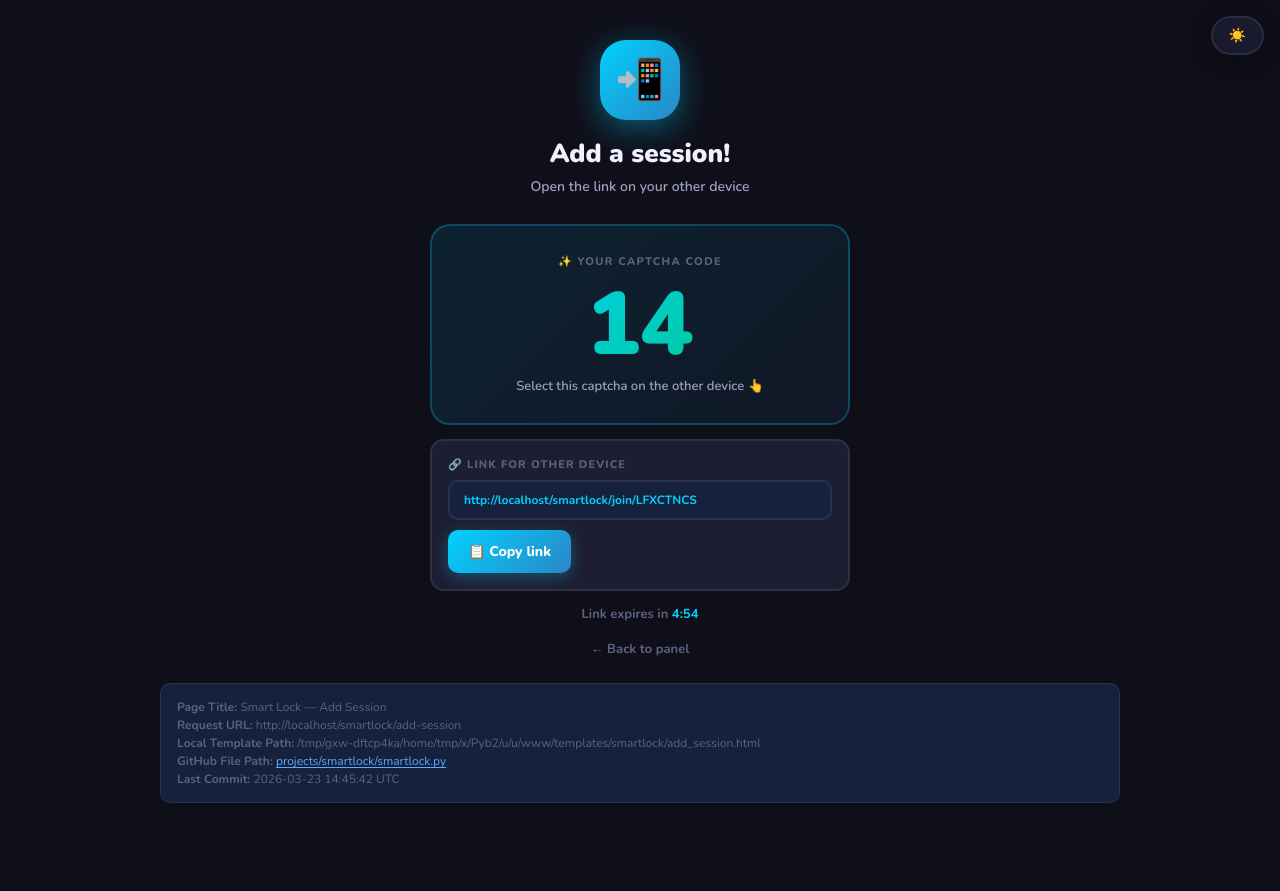
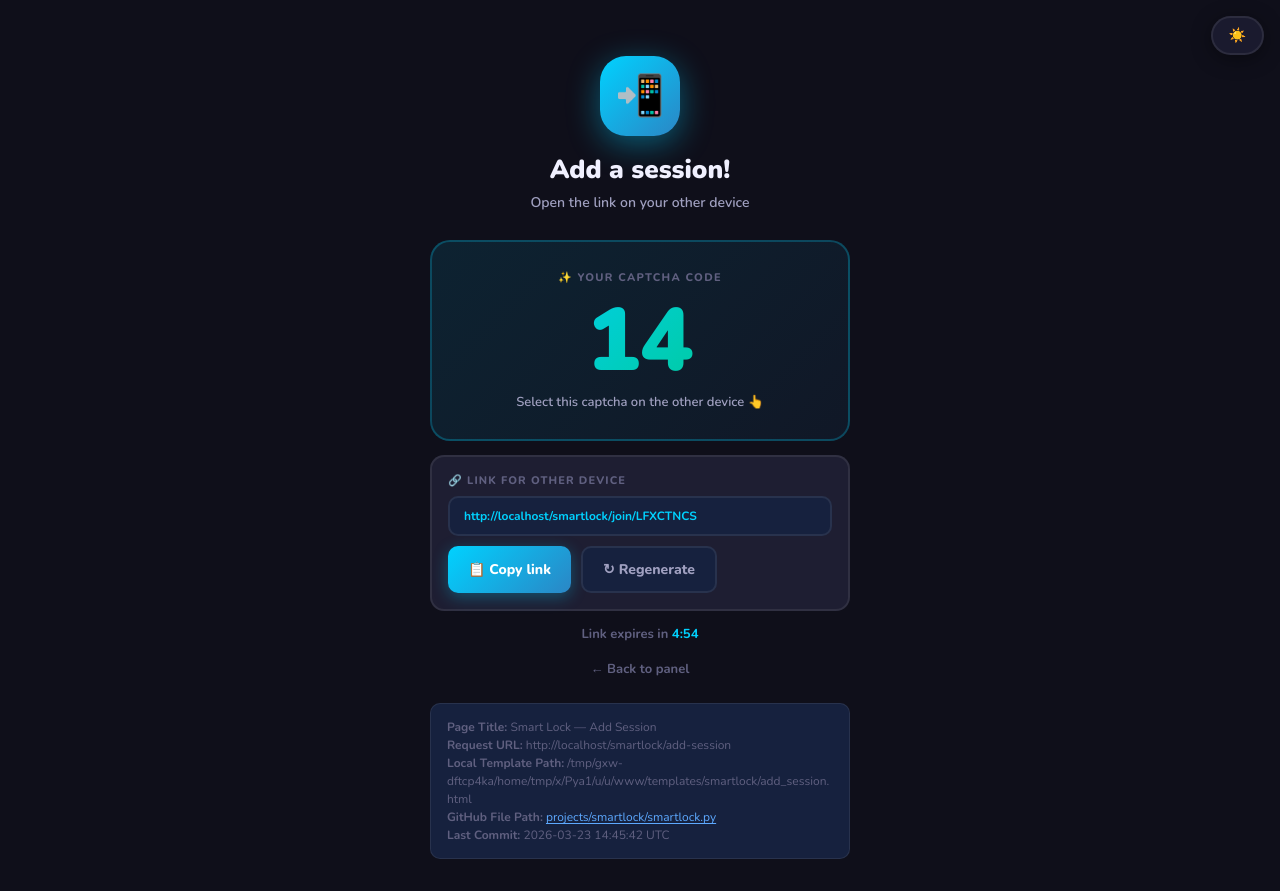
Before and after one commit to friedutch/website, a Flask app: page /smartlock/add-session in a window 1280 px wide. Before the commit the page ends 803 px from the top, so only its background shows below. Run offline with Flask 3, Linux system fonts and the light colour scheme; the visitor is signed in with stand-in values (Sample User, id 1); data comes from the database, SQL or seed files in the repository; some libraries are stand-ins or nearby versions.

Commit message:
Improve smart lock compact pages and join handling

```diff
--- a/projects/smartlock/smartlock.py
+++ b/projects/smartlock/smartlock.py
@@ -544,6 +544,9 @@ def init_smartlock(app):
 
     @app.route("/smartlock/join/<token>")
     def smartlock_join(token):
+        if is_admin():
+            session["smartlock_admin_message"] = "This device already has an active session. Use another device or regenerate the link."
+            return redirect(url_for("smartlock_admin"))
         db = sqlite3.connect(DB_PATH)
         db.row_factory = sqlite3.Row
         row = db.execute("SELECT * FROM join_tokens WHERE token = ?", (token,)).fetchone()
@@ -570,6 +573,9 @@ def init_smartlock(app):
 
     @app.route("/smartlock/join-captcha", methods=["POST"])
     def smartlock_join_captcha():
+        if is_admin():
+            session["smartlock_admin_message"] = "This device already has an active session. Use another device or regenerate the link."
+            return redirect(url_for("smartlock_admin"))
         token = request.form.get("token")
         chosen = request.form.get("captcha_code")
         db = sqlite3.connect(DB_PATH)
@@ -762,10 +768,11 @@ def init_smartlock(app):
         sessions = get_active_sessions()
         current_token = session.get("session_token", "")
         current_remaining = next((s["remaining"] for s in sessions if s["session_token"] == current_token), 0)
+        panel_message = pop_ui_message("smartlock_admin_message")
         return render_page("smartlock/admin_panel.html", page_name="Smart Lock — Control Room", users=users, admin_email=admin_email,
                                       pending=pending, cooldown_remaining=email_cd,
                                       logs=logs, sessions=sessions, current_token=current_token,
-                                      current_remaining=current_remaining)
+                                      current_remaining=current_remaining, panel_message=panel_message)
 
     @app.route("/smartlock/users/add", methods=["POST"])
     def smartlock_add_user():
--- a/static/css/pages/smartlock/add_session.css
+++ b/static/css/pages/smartlock/add_session.css
@@ -3,12 +3,13 @@ body {
   flex-direction: column;
   align-items: center;
   min-height: 100vh;
-  padding: 40px 24px;
+  justify-content: flex-start;
+  padding: 56px 24px 32px;
 }
 .wrap {
   width: 100%;
   max-width: 420px;
-  margin: auto 0 0;
+  margin: 0;
   animation: rise 0.5s cubic-bezier(0.16,1,0.3,1) both;
 }
 @keyframes rise{from{opacity:0;transform:translateY(20px);}to{opacity:1;transform:translateY(0);}}
@@ -34,8 +35,9 @@ body {
   overflow-wrap: anywhere;
   margin-bottom: 10px;
 }
+.url-actions { display:flex; gap:10px; flex-wrap:wrap; }
 .cd-note { text-align:center;font-size:13px;font-weight:700;color:var(--text3);margin-bottom:14px; }
 .cd-note span { color:var(--cyan); }
 .back-link { text-align:center; }
 .back-link a { font-size:13px;font-weight:700;color:var(--text3); }
-.debug-footer { width: 100%; margin-top: 24px; }
+.debug-footer { width: min(100%, 420px); margin-top: 24px; }
--- a/static/css/pages/smartlock/admin_panel.css
+++ b/static/css/pages/smartlock/admin_panel.css
@@ -61,6 +61,7 @@ body {
 .top-icon-btn { width:36px;height:36px;border-radius:10px;border:2px solid var(--border);background:var(--surface2);display:flex;align-items:center;justify-content:center;font-size:16px;cursor:pointer;font-family:'Nunito',sans-serif;font-weight:800;color:var(--text2);transition:all 0.2s;text-decoration:none; }
 .top-icon-btn:hover { border-color:var(--pink); transform:translateY(-1px); }
 h1 { font-size:42px; font-weight:900; margin-bottom:8px; letter-spacing:-0.03em; }
+.panel-message { margin-bottom: 18px; text-align: left; }
 .panel-stack { position: relative; }
 .panel-section { display: none; }
 .panel-section.active { display: block; }
--- a/templates/smartlock/add_session.html
+++ b/templates/smartlock/add_session.html
@@ -24,7 +24,10 @@
   <div class="url-card">
     <div class="url-label">🔗 Link for other device</div>
     <div class="url-box">{{ join_url }}</div>
-    <button class="sm-btn sm-cyan copy-join-url-btn" type="button" data-copy-text="{{ join_url }}">📋 Copy link</button>
+    <div class="url-actions">
+      <button class="sm-btn sm-cyan copy-join-url-btn" type="button" data-copy-text="{{ join_url }}">📋 Copy link</button>
+      <a class="sm-btn sm-ghost" href="/smartlock/add-session">↻ Regenerate</a>
+    </div>
   </div>
   <p class="cd-note">Link expires in <span id="exp-timer" data-remaining="300">5:00</span></p>
   <div class="back-link"><a href="/smartlock/admin">← Back to panel</a></div>
--- a/templates/smartlock/admin_panel.html
+++ b/templates/smartlock/admin_panel.html
@@ -34,6 +34,7 @@
 </div>
 
 <h1>⚙️ Control Room</h1>
+{% if panel_message %}<p class="msg-err panel-message">{{ panel_message }}</p>{% endif %}
 
 <div class="panel-stack">
 <div class="zone zone-pink panel-section active" id="panel-settings" data-panel-section="settings">
```
Also changed, not shown: static/css/pages/smartlock/captcha.css (+4 -3 lines), projects/smartlock/README.md.
